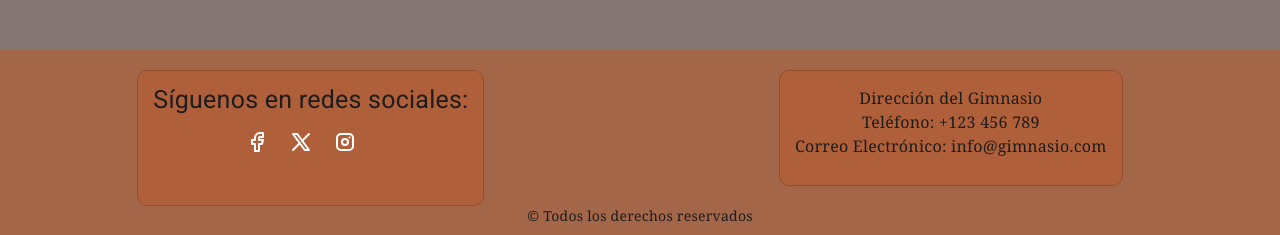
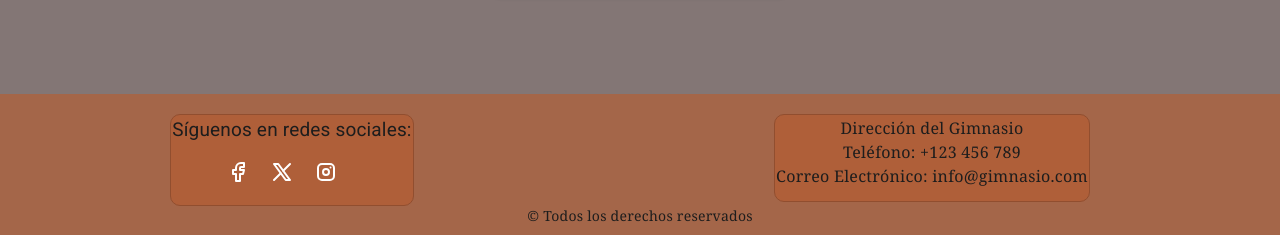
Before and after one commit to SeventKB/gym_proyect, an Angular app: page / in a window 1280 px wide. Shown: the part 562-797 px from the top of the page. Built offline with nearby package versions, Linux system fonts and the light colour scheme.

Commit message:
footer mas pequeño

```diff
--- a/src/app/dashboard/dashboard.component.css
+++ b/src/app/dashboard/dashboard.component.css
@@ -1,7 +1,7 @@
 div{
     position: relative;
     background-color: rgb(131, 118, 117);
-    height: 66%;
+    height: 70%;
 }
 
 mat-card{
--- a/src/app/footer/footer.component.css
+++ b/src/app/footer/footer.component.css
@@ -21,14 +21,13 @@
     display: inline-block;
     border: 1px solid rgb(145, 78, 47);
     border-radius: 10px;
-    padding: 15px;
+    padding: 1px;
     background-color: rgb(175, 95, 57);
 }
 
 .footer-content {
     font-size: medium;
-    padding: 20px 20px 20px 20px;
-
+    padding: 20px 20px 1px 20px;
 }
 
 .footer-contact p {
@@ -54,7 +53,7 @@
 .footer-social ul li a {
     color: #fff;
     text-decoration: none;
-    font-size: 20px;
+    font-size: 10px;
     transition: 0.3s;
 }
 
@@ -63,7 +62,7 @@
 }*/
 
 h3{
-    font-size: 25px;
+    font-size: 19px;
 }
 
 .icon icon-tabler icon-tabler-brand-instagram :hover{
```
